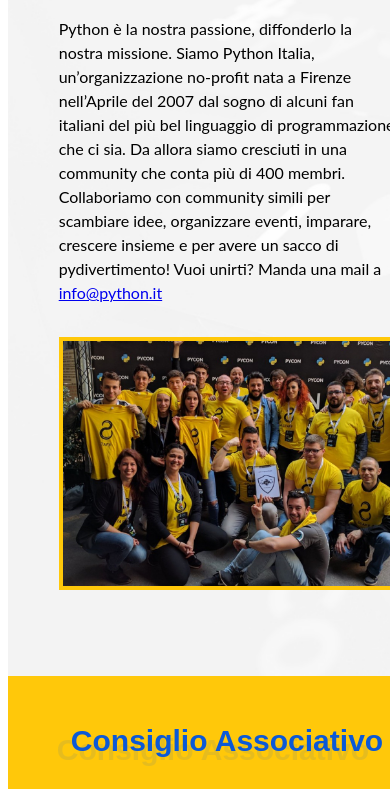
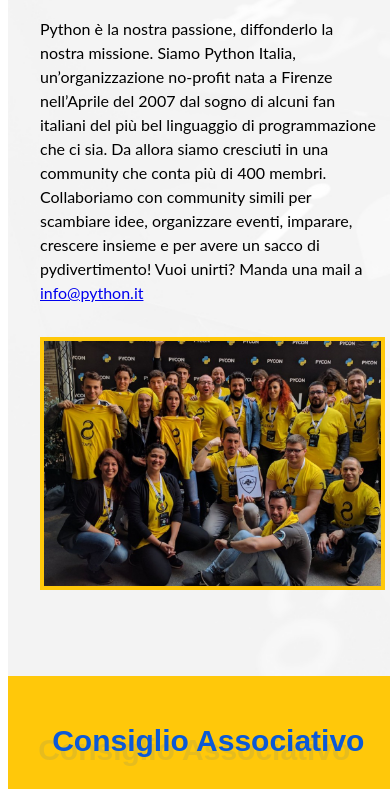
Before and after one commit to pythonitalia/old-associazione, a Gatsby site: page / in a window 390 px wide. Shown: the part 105-894 px from the top of the page. Built offline with nearby package versions, Linux system fonts and the light colour scheme; Gatsby itself is replaced by a stand-in of ours.

Commit message:
Fix layout for safari mobile

```diff
--- a/src/components/header.js
+++ b/src/components/header.js
@@ -2,10 +2,9 @@
 
 import styled from "styled-components";
 
-import Section from "./section";
 import Logo from "./logo";
 
-const HeaderSection = Section.extend`
+const HeaderSection = styled.div`
   background-color: #18a8e8;
   color: white;
 
--- a/src/components/section.js
+++ b/src/components/section.js
@@ -16,11 +16,6 @@
   padding: 3rem 2rem;
   width: 100%;
   min-height: 100%;
-  display: flex;
-  justify-content: center;
-  align-items: center;
-
-  flex-direction: column;
 
   > div {
     height: 100%;
```
